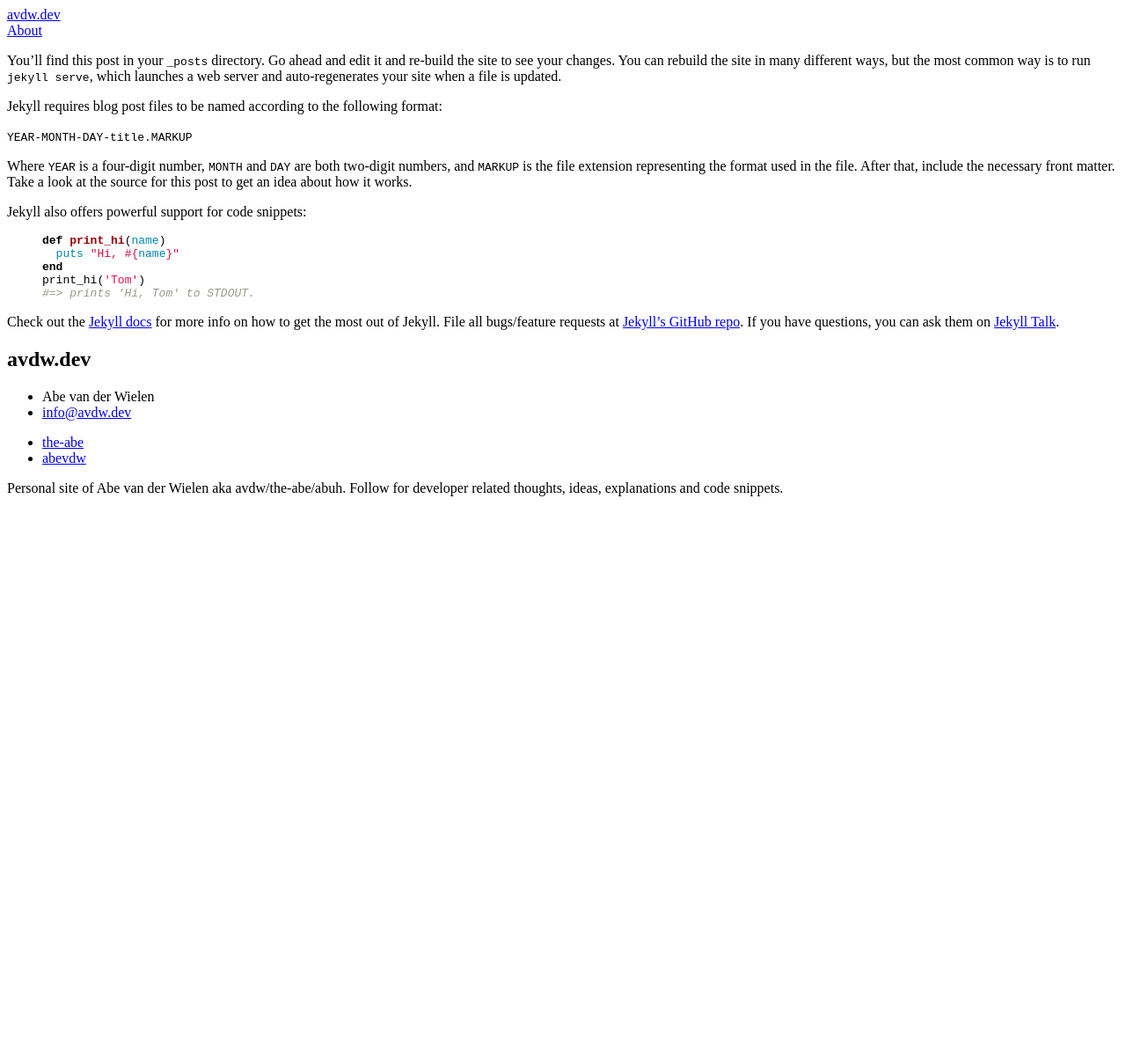
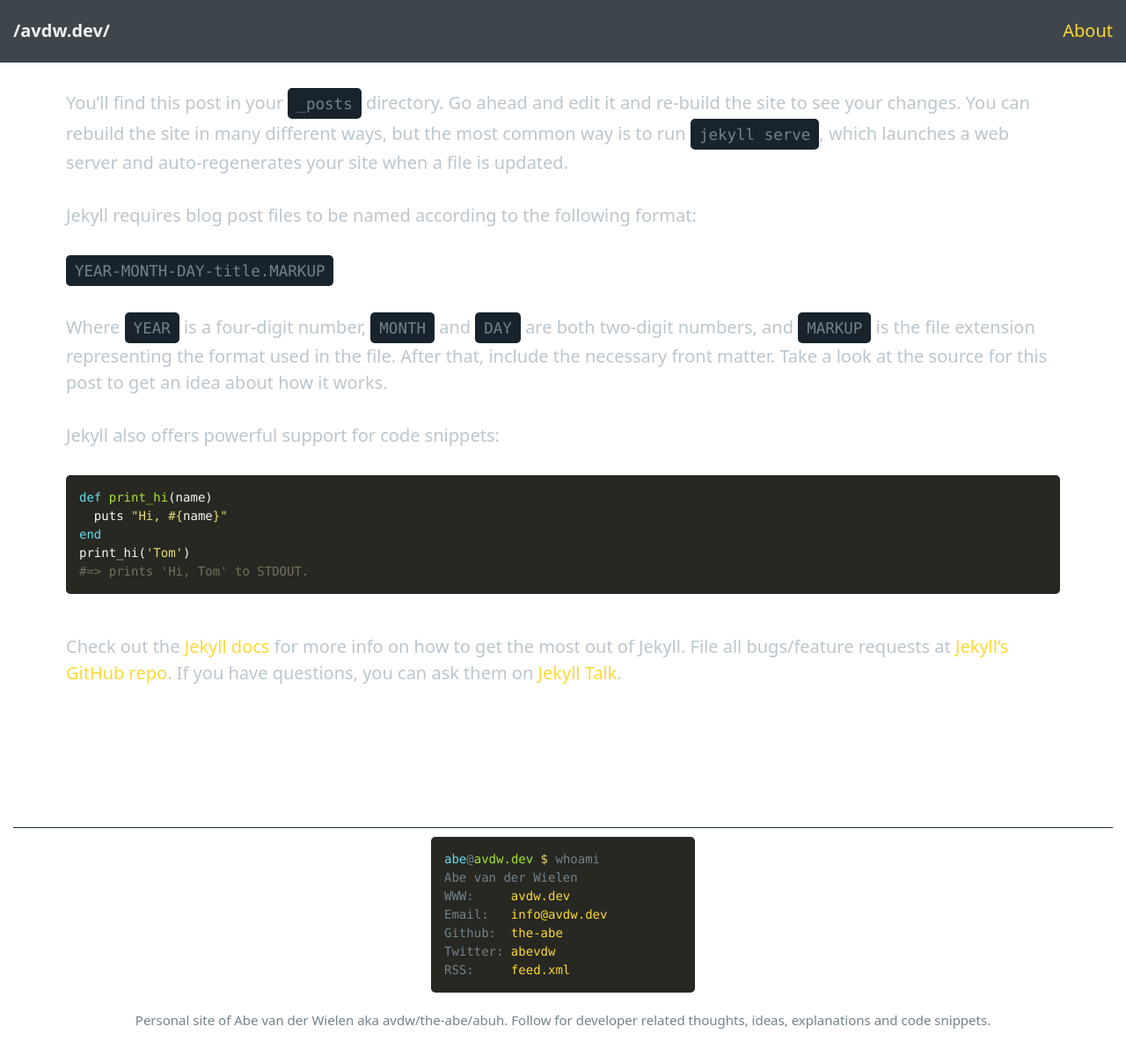
Before and after one commit to The-Abe/the-abe.github.io, a Jekyll site: the page built from _posts/2023-08-09-welcome-to-jekyll.markdown, in a window 1280 px wide and 1233 px high. Shown: the top 1208 px of the window at 88% size. Built offline with Jekyll 4.4.1, drawn with Linux system fonts in a browser that asks for light colours; our own code applies the rules of GitHub Pages for plain Markdown files.

Commit message:
Layout stuff first draft

```diff
--- a/_config.yml
+++ b/_config.yml
@@ -9,6 +9,7 @@ url: "https://avdw.dev"
 twitter_username: abevdw
 github_username: the-abe
 encoding: utf-8
+show_excerpts: true
 
 plugins:
   - jekyll-feed
--- a/_layouts/default.html
+++ b/_layouts/default.html
@@ -6,70 +6,52 @@
     <meta name="viewport" content="width=device-width, initial-scale=1">
     <meta http-equiv="X-UA-Compatible" content="IE=edge">
     <link rel="stylesheet" href="{{ "/assets/css/syntax-highlighting.css" | relative_url }}">
+    <link rel="stylesheet" href="https://cdn.jsdelivr.net/npm/@picocss/pico@1/css/pico.min.css">
+    <link rel="stylesheet" href="{{ "/assets/css/main.css" | relative_url }}">
     {%- feed_meta -%}
     {%- if jekyll.environment == 'production' and site.google_analytics -%}
     {%- include google-analytics.html -%}
     {%- endif -%}
   </head>
-  <body>
-    <header>
-      <div>
+  <body data-theme="dark">
     {%- assign default_paths = site.pages | map: "path" -%}
     {%- assign page_paths = site.header_pages | default: default_paths -%}
-        <a class="site-title" rel="author" href="{{ "/" | relative_url }}">{{ site.title | escape }}</a>
-
+    <nav class="container-fluid">
+      <ul>
+        <li>
+          <strong>
+            <a class="contrast" href="{{ "/" | relative_url }}">/{{ site.title | escape }}/</a>
+          </strong>
+        </li>
+      </ul>
       {%- if page_paths -%}
-          <nav>
-            <div>
+        <ul>
           {%- for path in page_paths -%}
             {%- assign my_page = site.pages | where: "path", path | first -%}
             {%- if my_page.title -%}
+              <li>
                 <a class="page-link" href="{{ my_page.url | relative_url }}">{{ my_page.title | escape }}</a>
+              </li>
             {%- endif -%}
           {%- endfor -%}
-            </div>
+        </ul>
+      {%- endif -%}
     </nav>
-        {%- endif -%}
-      </div>
-    </header>
-    <section>
+    <main class="container">
       {{ content }}
-    </section>
-    <footer>
-      <data href="{{ "/" | relative_url }}"></data>
-      <h2>{{ site.title | escape }}</h2>
-      <ul>
-        <li>
-          {%- if site.author -%}
+    </main>
+    <footer class="container-fluid">
+      <hr />
+      <figure class="highlight whoami">
+<pre><code class="language-bash" data-lang="bash"><span class="k">abe</span>@<span class="nf">{{ site.title | escape }}</span> <span class="s1">$</span> whoami
 {{ site.author | escape }}
-          {%- else -%}
-          {{ site.title | escape }}
-          {%- endif -%}
-        </li>
-        {%- if site.email -%}
-        <li><a href="mailto:{{ site.email }}">{{ site.email }}</a></li>
-        {%- endif -%}
-      </ul>
-      <ul>
-        {%- if site.github_username -%}
-          <li>
-            <a href="https://github.com/{{ site.github_username| cgi_escape | escape }}">
-              <span>{{ site.github_username| escape }}</span>
-            </a></li>
-        {%- endif -%}
-        {%- if site.twitter_username -%}
-          <li>
-            <a href="https://www.twitter.com/{{ site.twitter_username| cgi_escape | escape }}">
-              <span class="username">{{ site.twitter_username| escape }}</span>
-            </a>
-
-          </li>
-        {%- endif -%}
-        {%- if site.rss -%}
-          <li><a href="{{ 'feed.xml' | relative_url }}"><svg class="svg-icon"><use xlink:href="{{ '/assets/minima-social-icons.svg#rss' | relative_url }}"></use></svg> <span>{{ site.rss | escape }}</span></a></li>
-          {%- endif -%}
-      </ul>
-      <p>{{- site.description | escape -}}</p>
+WWW:     <a href="/">{{ site.title }}</a>
+Email:   <a href="mailto:{{ site.email }}">{{ site.email }}</a>
+Github:  <a href="https://github.com/{{ site.github_username| cgi_escape | escape }}">{{ site.github_username| escape }}</a>
+Twitter: <a href="https://www.twitter.com/{{ site.twitter_username| cgi_escape | escape }}">{{ site.twitter_username| escape }}</a>
+RSS:     <a href="{{ 'feed.xml' | relative_url }}">feed.xml</a></code></pre>
+      </figure>
+      <small>{{- site.description | escape -}}</small>
     </footer>
   </body>
 </html>
--- a/_posts/2023-08-09-welcome-to-jekyll.markdown
+++ b/_posts/2023-08-09-welcome-to-jekyll.markdown
@@ -1,6 +1,7 @@
 ---
 title:  "Welcome to Jekyll!"
 date:   2023-08-09 09:21:52 +0200
+author: Abe
 categories: jekyll update
 ---
 You’ll find this post in your `_posts` directory. Go ahead and edit it and
--- a/assets/css/main.css
+++ b/assets/css/main.css
@@ -1,6 +1,77 @@
 ---
 ---
 
-@tailwind base;
-@tailwind components;
-@tailwind utilities;
+/* Yellow Light scheme (Default) */
+/* Can be forced with data-theme="light" */
+[data-theme="light"],
+:root:not([data-theme="dark"]) {
+  --primary: #fdd835;
+  --primary-hover: #fbc02d;
+  --primary-focus: rgba(253, 216, 53, 0.125);
+  --primary-inverse: rgba(0, 0, 0, 0.75);
+}
+
+/* Yellow Dark scheme (Auto) */
+/* Automatically enabled if user has Dark mode enabled */
+@media only screen and (prefers-color-scheme: dark) {
+  :root:not([data-theme]) {
+    --primary: #fdd835;
+    --primary-hover: #ffeb3b;
+    --primary-focus: rgba(253, 216, 53, 0.25);
+    --primary-inverse: rgba(0, 0, 0, 0.75);
+  }
+}
+
+/* Yellow Dark scheme (Forced) */
+/* Enabled if forced with data-theme="dark" */
+[data-theme="dark"] {
+  --primary: #fdd835;
+  --primary-hover: #ffeb3b;
+  --primary-focus: rgba(253, 216, 53, 0.25);
+  --primary-inverse: rgba(0, 0, 0, 0.75);
+}
+
+/* Yellow (Common styles) */
+:root {
+  --form-element-active-border-color: var(--primary);
+  --form-element-focus-color: var(--primary-focus);
+  --switch-color: var(--primary-inverse);
+  --switch-checked-background-color: var(--primary);
+  --spacing: 0.75rem;
+}
+
+.whoami {
+  max-width: 300px;
+  text-align: left;
+  margin: 0 auto 0 auto;
+}
+
+footer {
+  text-align: center;
+}
+
+footer small {
+  font-size: 0.75em;
+  color: var(--muted-color);
+}
+
+nav {
+  position: fixed;
+  background-color: rgba(16,24,30,0.8);
+  z-index: 99;
+  -webkit-backdrop-filter: saturate(180%) blur(20px);
+  backdrop-filter: saturate(180%) blur(20px);
+  box-shadow: 0 1px 0 var(--muted-border-color);
+}
+
+body main.container {
+  padding-top: 5rem;
+}
+
+article header {
+  cursor: pointer;
+}
+
+article header .date {
+  float: right;
+}
--- a/assets/css/syntax-highlighting.css
+++ b/assets/css/syntax-highlighting.css
@@ -1,62 +1,68 @@
 ---
 ---
 
-.highlight .c     { color: #998; font-style: italic }
-.highlight .err   { color: #a61717; background-color: #e3d2d2 }
-.highlight .k     { font-weight: bold }
-.highlight .o     { font-weight: bold }
-.highlight .cm    { color: #998; font-style: italic }
-.highlight .cp    { color: #999; font-weight: bold }
-.highlight .c1    { color: #998; font-style: italic }
-.highlight .cs    { color: #999; font-weight: bold; font-style: italic }
-.highlight .gd    { color: #000; background-color: #fdd }
-.highlight .gd .x { color: #000; background-color: #faa }
-.highlight .ge    { font-style: italic }
-.highlight .gr    { color: #a00 }
-.highlight .gh    { color: #999 }
-.highlight .gi    { color: #000; background-color: #dfd }
-.highlight .gi .x { color: #000; background-color: #afa }
-.highlight .go    { color: #888 }
-.highlight .gp    { color: #555 }
-.highlight .gs    { font-weight: bold }
-.highlight .gu    { color: #aaa }
-.highlight .gt    { color: #a00 }
-.highlight .kc    { font-weight: bold }
-.highlight .kd    { font-weight: bold }
-.highlight .kp    { font-weight: bold }
-.highlight .kr    { font-weight: bold }
-.highlight .kt    { color: #458; font-weight: bold }
-.highlight .m     { color: #099 }
-.highlight .s     { color: #d14 }
-.highlight .na    { color: #008080 }
-.highlight .nb    { color: #0086B3 }
-.highlight .nc    { color: #458; font-weight: bold }
-.highlight .no    { color: #008080 }
-.highlight .ni    { color: #800080 }
-.highlight .ne    { color: #900; font-weight: bold }
-.highlight .nf    { color: #900; font-weight: bold }
-.highlight .nn    { color: #555 }
-.highlight .nt    { color: #000080 }
-.highlight .nv    { color: #008080 }
-.highlight .ow    { font-weight: bold }
-.highlight .w     { color: #bbb }
-.highlight .mf    { color: #099 }
-.highlight .mh    { color: #099 }
-.highlight .mi    { color: #099 }
-.highlight .mo    { color: #099 }
-.highlight .sb    { color: #d14 }
-.highlight .sc    { color: #d14 }
-.highlight .sd    { color: #d14 }
-.highlight .s2    { color: #d14 }
-.highlight .se    { color: #d14 }
-.highlight .sh    { color: #d14 }
-.highlight .si    { color: #d14 }
-.highlight .sx    { color: #d14 }
-.highlight .sr    { color: #009926 }
-.highlight .s1    { color: #d14 }
-.highlight .ss    { color: #990073 }
-.highlight .bp    { color: #999 }
-.highlight .vc    { color: #008080 }
-.highlight .vg    { color: #008080 }
-.highlight .vi    { color: #008080 }
-.highlight .il    { color: #099 }
+.highlight pre { background-color: #272822; }
+.highlight .hll { background-color: #272822; }
+.highlight .c { color: #75715e } /* Comment */
+.highlight .err { color: #960050; background-color: #1e0010 } /* Error */
+.highlight .k { color: #66d9ef } /* Keyword */
+.highlight .l { color: #ae81ff } /* Literal */
+.highlight .n { color: #f8f8f2 } /* Name */
+.highlight .o { color: #f92672 } /* Operator */
+.highlight .p { color: #f8f8f2 } /* Punctuation */
+.highlight .cm { color: #75715e } /* Comment.Multiline */
+.highlight .cp { color: #75715e } /* Comment.Preproc */
+.highlight .c1 { color: #75715e } /* Comment.Single */
+.highlight .cs { color: #75715e } /* Comment.Special */
+.highlight .ge { font-style: italic } /* Generic.Emph */
+.highlight .gs { font-weight: bold } /* Generic.Strong */
+.highlight .kc { color: #66d9ef } /* Keyword.Constant */
+.highlight .kd { color: #66d9ef } /* Keyword.Declaration */
+.highlight .kn { color: #f92672 } /* Keyword.Namespace */
+.highlight .kp { color: #66d9ef } /* Keyword.Pseudo */
+.highlight .kr { color: #66d9ef } /* Keyword.Reserved */
+.highlight .kt { color: #66d9ef } /* Keyword.Type */
+.highlight .ld { color: #e6db74 } /* Literal.Date */
+.highlight .m { color: #ae81ff } /* Literal.Number */
+.highlight .s { color: #e6db74 } /* Literal.String */
+.highlight .na { color: #a6e22e } /* Name.Attribute */
+.highlight .nb { color: #f8f8f2 } /* Name.Builtin */
+.highlight .nc { color: #a6e22e } /* Name.Class */
+.highlight .no { color: #66d9ef } /* Name.Constant */
+.highlight .nd { color: #a6e22e } /* Name.Decorator */
+.highlight .ni { color: #f8f8f2 } /* Name.Entity */
+.highlight .ne { color: #a6e22e } /* Name.Exception */
+.highlight .nf { color: #a6e22e } /* Name.Function */
+.highlight .nl { color: #f8f8f2 } /* Name.Label */
+.highlight .nn { color: #f8f8f2 } /* Name.Namespace */
+.highlight .nx { color: #a6e22e } /* Name.Other */
+.highlight .py { color: #f8f8f2 } /* Name.Property */
+.highlight .nt { color: #f92672 } /* Name.Tag */
+.highlight .nv { color: #f8f8f2 } /* Name.Variable */
+.highlight .ow { color: #f92672 } /* Operator.Word */
+.highlight .w { color: #f8f8f2 } /* Text.Whitespace */
+.highlight .mf { color: #ae81ff } /* Literal.Number.Float */
+.highlight .mh { color: #ae81ff } /* Literal.Number.Hex */
+.highlight .mi { color: #ae81ff } /* Literal.Number.Integer */
+.highlight .mo { color: #ae81ff } /* Literal.Number.Oct */
+.highlight .sb { color: #e6db74 } /* Literal.String.Backtick */
+.highlight .sc { color: #e6db74 } /* Literal.String.Char */
+.highlight .sd { color: #e6db74 } /* Literal.String.Doc */
+.highlight .s2 { color: #e6db74 } /* Literal.String.Double */
+.highlight .se { color: #ae81ff } /* Literal.String.Escape */
+.highlight .sh { color: #e6db74 } /* Literal.String.Heredoc */
+.highlight .si { color: #e6db74 } /* Literal.String.Interpol */
+.highlight .sx { color: #e6db74 } /* Literal.String.Other */
+.highlight .sr { color: #e6db74 } /* Literal.String.Regex */
+.highlight .s1 { color: #e6db74 } /* Literal.String.Single */
+.highlight .ss { color: #e6db74 } /* Literal.String.Symbol */
+.highlight .bp { color: #f8f8f2 } /* Name.Builtin.Pseudo */
+.highlight .vc { color: #f8f8f2 } /* Name.Variable.Class */
+.highlight .vg { color: #f8f8f2 } /* Name.Variable.Global */
+.highlight .vi { color: #f8f8f2 } /* Name.Variable.Instance */
+.highlight .il { color: #ae81ff } /* Literal.Number.Integer.Long */
+
+.highlight .gh { } /* Generic Heading & Diff Header */
+.highlight .gu { color: #75715e; } /* Generic.Subheading & Diff Unified/Comment? */
+.highlight .gd { color: #f92672; } /* Generic.Deleted & Diff Deleted */
+.highlight .gi { color: #a6e22e; } /* Generic.Inserted & Diff Inserted */
```
Also changed, not shown: _layouts/home.html (+9 -10 lines). Lines whose indentation alone changed are shown as unchanged.
